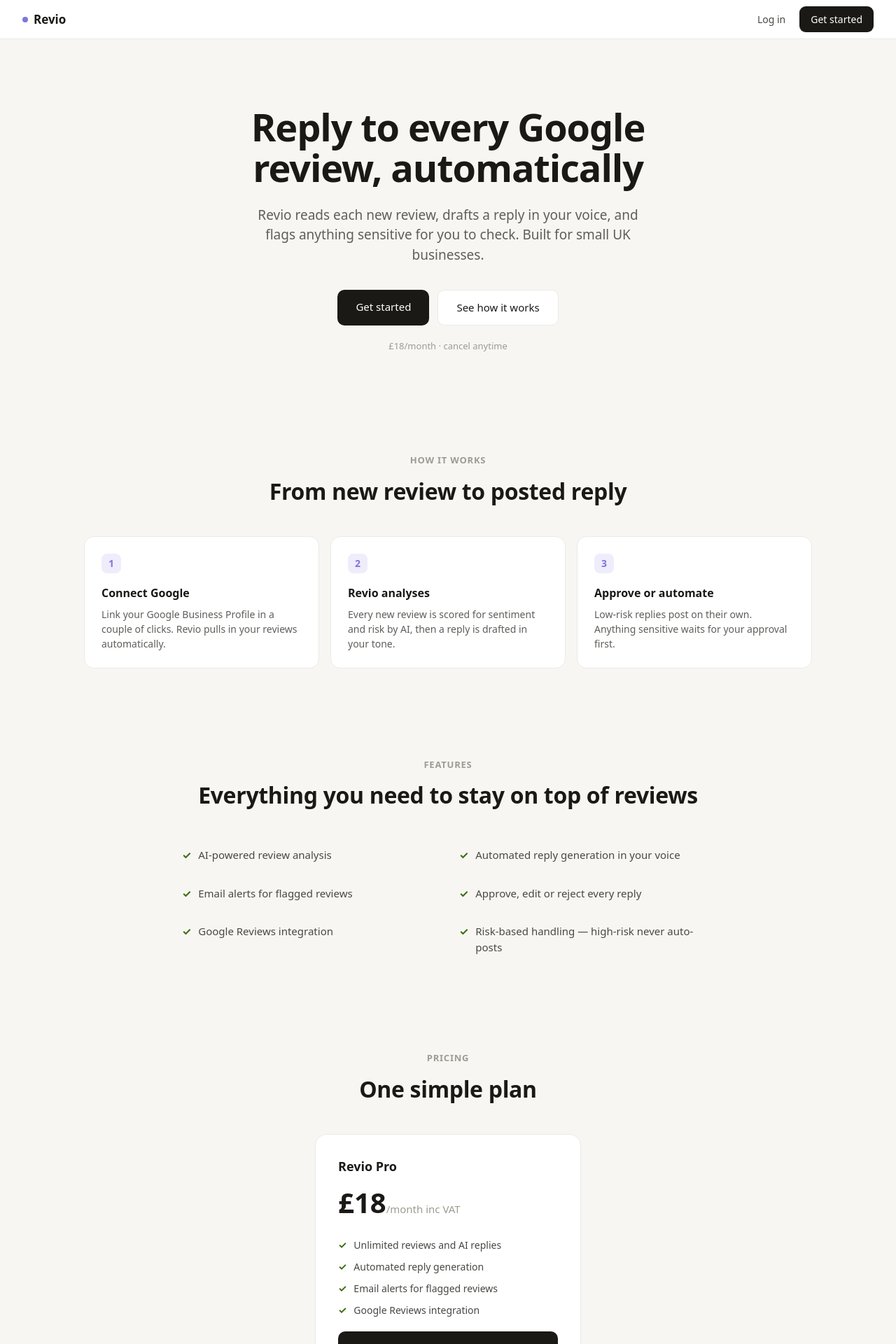
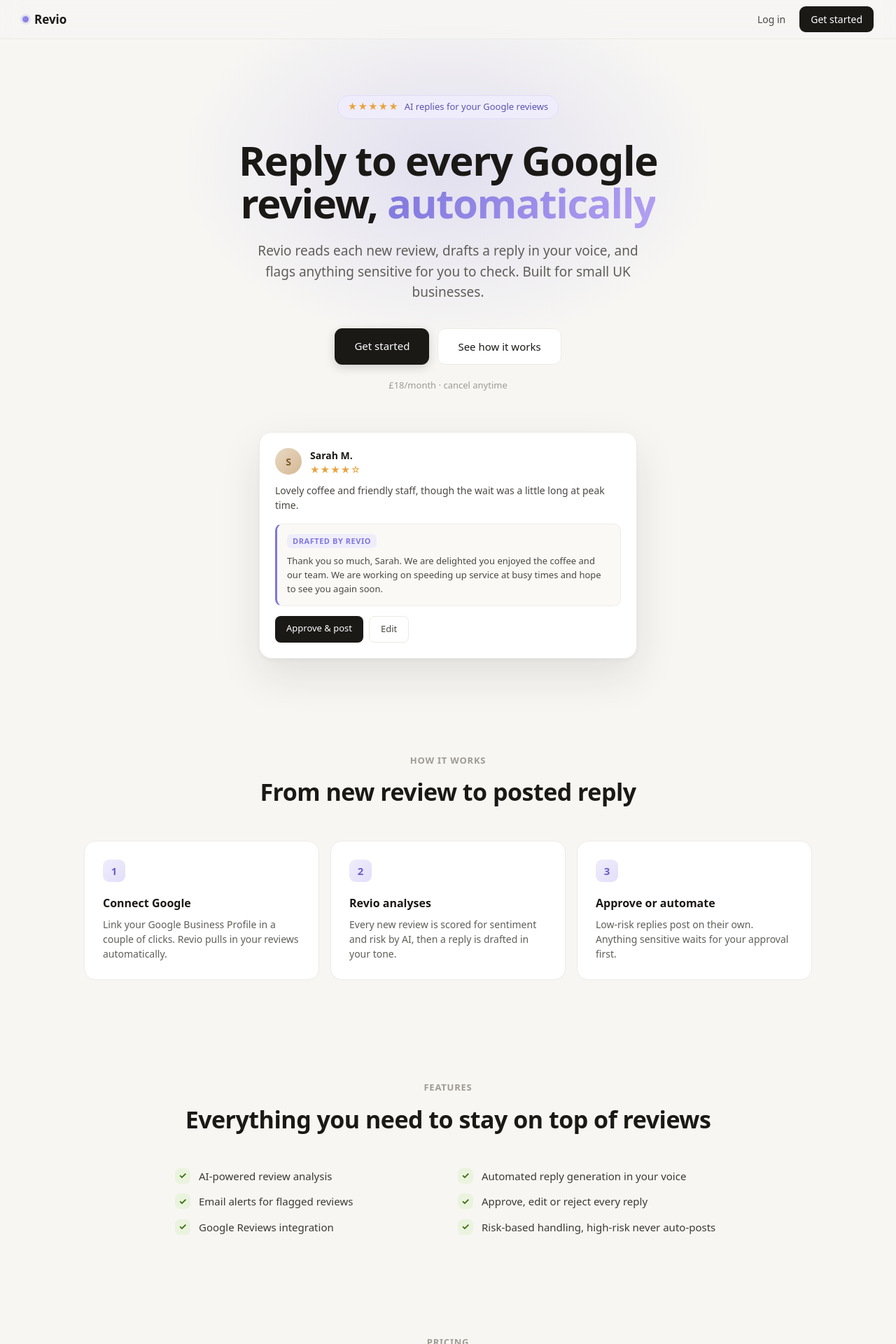
Before and after one commit to guppa2026-crypto/Revio, a Next.js app in the folder frontend/: page / in a window 1280 px wide. Shown: the top 1920 px of the page at 70% size. Built offline with nearby package versions, Linux system fonts and the light colour scheme.

Commit message:
Polish landing page: hero glow, preview card, animations

```diff
--- a/frontend/app/page.tsx
+++ b/frontend/app/page.tsx
@@ -13,57 +13,82 @@
 
   const css = `
     *, *::before, *::after { box-sizing: border-box; margin: 0; padding: 0; }
-    .shell { min-height: 100vh; background: #F7F6F3; font-family: system-ui, -apple-system, sans-serif; color: #1A1916; }
+    .shell { min-height: 100vh; background: #F7F6F3; font-family: system-ui, -apple-system, sans-serif; color: #1A1916; overflow-x: hidden; }
     a { text-decoration: none; color: inherit; }
 
-    .nav { background: #fff; border-bottom: 1px solid #ECEAE4; padding: 0 2rem; height: 56px; display: flex; align-items: center; justify-content: space-between; position: sticky; top: 0; z-index: 10; }
+    @keyframes fadeUp { from { opacity: 0; transform: translateY(18px); } to { opacity: 1; transform: none; } }
+    @keyframes floatIn { from { opacity: 0; transform: translateY(28px) scale(0.98); } to { opacity: 1; transform: none; } }
+    .anim { opacity: 0; animation: fadeUp 0.7s cubic-bezier(0.16,1,0.3,1) forwards; }
+    .d1 { animation-delay: 0.05s; } .d2 { animation-delay: 0.15s; } .d3 { animation-delay: 0.25s; } .d4 { animation-delay: 0.35s; }
+
+    .nav { background: rgba(247,246,243,0.8); backdrop-filter: blur(12px); -webkit-backdrop-filter: blur(12px); border-bottom: 1px solid #ECEAE4; padding: 0 2rem; height: 56px; display: flex; align-items: center; justify-content: space-between; position: sticky; top: 0; z-index: 20; }
     .nav-logo { font-size: 17px; font-weight: 600; display: flex; align-items: center; gap: 8px; }
-    .nav-dot { width: 8px; height: 8px; border-radius: 50%; background: #7F77DD; }
+    .nav-dot { width: 9px; height: 9px; border-radius: 50%; background: linear-gradient(135deg, #9A8FF0, #7F77DD); box-shadow: 0 0 0 3px rgba(127,119,221,0.15); }
     .nav-links { display: flex; align-items: center; gap: 8px; }
     .nav-login { font-size: 14px; color: #4A4844; padding: 8px 12px; border-radius: 8px; }
     .nav-login:hover { background: #F1EFE8; }
-    .nav-cta { font-size: 14px; font-weight: 500; color: #fff; background: #1A1916; padding: 8px 16px; border-radius: 9px; }
-    .nav-cta:hover { background: #333; }
+    .nav-cta { font-size: 14px; font-weight: 500; color: #fff; background: #1A1916; padding: 8px 16px; border-radius: 9px; transition: transform 0.15s, background 0.15s; }
+    .nav-cta:hover { background: #333; transform: translateY(-1px); }
 
-    .wrap { max-width: 1040px; margin: 0 auto; padding: 0 1.5rem; }
+    .wrap { max-width: 1040px; margin: 0 auto; padding: 0 1.5rem; position: relative; }
 
-    .hero { padding: 6rem 0 5rem; text-align: center; }
-    .hero h1 { font-size: clamp(34px, 5.5vw, 54px); line-height: 1.08; font-weight: 600; letter-spacing: -0.02em; max-width: 720px; margin: 0 auto; }
-    .hero p { font-size: clamp(16px, 2vw, 19px); color: #5F5E5A; max-width: 560px; margin: 1.5rem auto 0; line-height: 1.5; }
+    .hero-bg { position: absolute; top: -120px; left: 50%; transform: translateX(-50%); width: 900px; height: 600px; background: radial-gradient(ellipse at center, rgba(127,119,221,0.18), rgba(127,119,221,0) 60%); pointer-events: none; z-index: 0; }
+    .hero { padding: 5rem 0 4rem; text-align: center; position: relative; z-index: 1; }
+    .badge { display: inline-flex; align-items: center; gap: 8px; font-size: 13px; font-weight: 500; color: #5A52B5; background: #EFEDFB; border: 1px solid #E0DCFA; padding: 6px 14px; border-radius: 99px; margin-bottom: 1.75rem; }
+    .badge-stars { color: #E8A33D; letter-spacing: 1px; }
+    .hero h1 { font-size: clamp(36px, 5.5vw, 58px); line-height: 1.06; font-weight: 600; letter-spacing: -0.025em; max-width: 740px; margin: 0 auto; }
+    .grad { background: linear-gradient(120deg, #7F77DD, #B3A0F2); -webkit-background-clip: text; background-clip: text; color: transparent; }
+    .hero p { font-size: clamp(16px, 2vw, 19px); color: #5F5E5A; max-width: 560px; margin: 1.5rem auto 0; line-height: 1.55; }
     .hero-actions { display: flex; gap: 12px; justify-content: center; margin-top: 2.25rem; flex-wrap: wrap; }
-    .btn-primary { font-size: 15px; font-weight: 500; color: #fff; background: #1A1916; padding: 13px 26px; border-radius: 10px; }
-    .btn-primary:hover { background: #333; }
-    .btn-ghost { font-size: 15px; font-weight: 500; color: #1A1916; background: #fff; border: 1px solid #ECEAE4; padding: 13px 26px; border-radius: 10px; }
-    .btn-ghost:hover { background: #fff; border-color: #D8D5CD; }
+    .btn-primary { font-size: 15px; font-weight: 500; color: #fff; background: #1A1916; padding: 14px 28px; border-radius: 11px; box-shadow: 0 4px 14px rgba(26,25,22,0.18); transition: transform 0.15s, box-shadow 0.15s; }
+    .btn-primary:hover { background: #333; transform: translateY(-2px); box-shadow: 0 8px 22px rgba(26,25,22,0.24); }
+    .btn-ghost { font-size: 15px; font-weight: 500; color: #1A1916; background: #fff; border: 1px solid #ECEAE4; padding: 14px 28px; border-radius: 11px; transition: border-color 0.15s, transform 0.15s; }
+    .btn-ghost:hover { border-color: #C9C5BC; transform: translateY(-2px); }
     .hero-note { font-size: 13px; color: #9E9B93; margin-top: 1.25rem; }
 
-    .section { padding: 4rem 0; }
+    .preview { max-width: 540px; margin: 3.5rem auto 0; background: #fff; border: 1px solid #ECEAE4; border-radius: 18px; padding: 22px; text-align: left; box-shadow: 0 2px 6px rgba(26,25,22,0.04), 0 24px 60px rgba(26,25,22,0.10); position: relative; z-index: 1; animation: floatIn 0.9s cubic-bezier(0.16,1,0.3,1) 0.35s both; }
+    .pv-review { display: flex; gap: 12px; }
+    .pv-avatar { width: 38px; height: 38px; border-radius: 50%; background: linear-gradient(135deg, #E8D9C4, #D6B894); flex-shrink: 0; display: flex; align-items: center; justify-content: center; font-size: 14px; font-weight: 600; color: #7A5A2E; }
+    .pv-name { font-size: 14px; font-weight: 600; }
+    .pv-stars { color: #E8A33D; font-size: 13px; letter-spacing: 1px; margin-top: 1px; }
+    .pv-text { font-size: 14px; color: #4A4844; line-height: 1.5; margin-top: 8px; }
+    .pv-reply { margin-top: 16px; background: #FAF9F6; border: 1px solid #EFEDE7; border-left: 3px solid #7F77DD; border-radius: 10px; padding: 14px; }
+    .pv-reply-head { display: flex; align-items: center; gap: 8px; margin-bottom: 8px; }
+    .pv-ai { font-size: 11px; font-weight: 600; text-transform: uppercase; letter-spacing: 0.05em; color: #7F77DD; background: #EFEDFB; padding: 2px 8px; border-radius: 6px; }
+    .pv-reply-text { font-size: 13px; color: #4A4844; line-height: 1.55; }
+    .pv-actions { display: flex; gap: 8px; margin-top: 14px; }
+    .pv-approve { font-size: 13px; font-weight: 500; color: #fff; background: #1A1916; padding: 8px 16px; border-radius: 8px; }
+    .pv-edit { font-size: 13px; font-weight: 500; color: #4A4844; background: #fff; border: 1px solid #ECEAE4; padding: 8px 16px; border-radius: 8px; }
+
+    .section { padding: 4.5rem 0; position: relative; }
     .section-label { font-size: 13px; font-weight: 600; text-transform: uppercase; letter-spacing: 0.06em; color: #9E9B93; text-align: center; }
-    .section-title { font-size: clamp(24px, 3vw, 32px); font-weight: 600; letter-spacing: -0.01em; text-align: center; margin-top: 10px; }
+    .section-title { font-size: clamp(24px, 3vw, 34px); font-weight: 600; letter-spacing: -0.015em; text-align: center; margin-top: 10px; }
 
-    .steps { display: grid; grid-template-columns: repeat(3, 1fr); gap: 16px; margin-top: 2.5rem; }
-    .step { background: #fff; border: 1px solid #ECEAE4; border-radius: 14px; padding: 24px; }
-    .step-num { width: 28px; height: 28px; border-radius: 8px; background: #EFEDFB; color: #7F77DD; font-size: 14px; font-weight: 600; display: flex; align-items: center; justify-content: center; }
-    .step h3 { font-size: 16px; font-weight: 600; margin: 16px 0 8px; }
+    .steps { display: grid; grid-template-columns: repeat(3, 1fr); gap: 16px; margin-top: 2.75rem; }
+    .step { background: #fff; border: 1px solid #ECEAE4; border-radius: 16px; padding: 26px; transition: transform 0.2s, box-shadow 0.2s; }
+    .step:hover { transform: translateY(-4px); box-shadow: 0 12px 30px rgba(26,25,22,0.08); }
+    .step-num { width: 32px; height: 32px; border-radius: 9px; background: linear-gradient(135deg, #EFEDFB, #E3DEFA); color: #6A61C9; font-size: 15px; font-weight: 600; display: flex; align-items: center; justify-content: center; }
+    .step h3 { font-size: 16px; font-weight: 600; margin: 18px 0 8px; }
     .step p { font-size: 14px; color: #5F5E5A; line-height: 1.5; }
 
-    .features { display: grid; grid-template-columns: repeat(2, 1fr); gap: 12px 32px; margin-top: 2.5rem; max-width: 760px; margin-left: auto; margin-right: auto; }
-    .feature { font-size: 15px; color: #4A4844; display: flex; align-items: flex-start; gap: 10px; padding: 10px 0; }
-    .feature::before { content: '✓'; color: #3B6D11; font-weight: 700; flex-shrink: 0; }
+    .features { display: grid; grid-template-columns: repeat(2, 1fr); gap: 14px 28px; margin-top: 2.75rem; max-width: 780px; margin-left: auto; margin-right: auto; }
+    .feature { font-size: 15px; color: #3A3934; display: flex; align-items: center; gap: 12px; }
+    .feature-check { width: 22px; height: 22px; border-radius: 7px; background: #EAF3DE; color: #3B6D11; font-size: 13px; font-weight: 700; display: flex; align-items: center; justify-content: center; flex-shrink: 0; }
 
-    .price-card { background: #fff; border: 1px solid #ECEAE4; border-radius: 16px; padding: 32px; max-width: 380px; margin: 2.5rem auto 0; }
+    .price-card { background: #fff; border: 1px solid #E0DCFA; border-radius: 18px; padding: 34px; max-width: 380px; margin: 2.75rem auto 0; box-shadow: 0 2px 6px rgba(26,25,22,0.04), 0 20px 50px rgba(127,119,221,0.14); }
     .price-name { font-size: 18px; font-weight: 600; }
-    .price-amount { font-size: 40px; font-weight: 600; margin-top: 8px; }
-    .price-amount span { font-size: 15px; font-weight: 400; color: #9E9B93; }
-    .price-list { margin: 20px 0; display: flex; flex-direction: column; gap: 10px; }
-    .price-list .feature { padding: 0; font-size: 14px; }
-    .price-cta { display: block; text-align: center; font-size: 15px; font-weight: 500; color: #fff; background: #1A1916; padding: 13px; border-radius: 10px; }
+    .price-amount { font-size: 44px; font-weight: 600; margin-top: 10px; letter-spacing: -0.02em; }
+    .price-amount span { font-size: 15px; font-weight: 400; color: #9E9B93; letter-spacing: 0; }
+    .price-list { margin: 22px 0; display: flex; flex-direction: column; gap: 12px; }
+    .price-cta { display: block; text-align: center; font-size: 15px; font-weight: 500; color: #fff; background: #1A1916; padding: 14px; border-radius: 11px; transition: background 0.15s; }
     .price-cta:hover { background: #333; }
 
-    .cta-band { background: #1A1916; border-radius: 18px; padding: 3.5rem 2rem; text-align: center; margin: 2rem 0; }
-    .cta-band h2 { color: #fff; font-size: clamp(24px, 3vw, 32px); font-weight: 600; }
-    .cta-band p { color: #B0ADA5; margin-top: 12px; font-size: 16px; }
-    .cta-band a { display: inline-block; margin-top: 1.75rem; background: #fff; color: #1A1916; font-size: 15px; font-weight: 500; padding: 13px 28px; border-radius: 10px; }
+    .cta-band { background: linear-gradient(135deg, #1A1916, #2A2540); border-radius: 22px; padding: 4rem 2rem; text-align: center; margin: 2rem 0; position: relative; overflow: hidden; }
+    .cta-band::before { content: ''; position: absolute; top: -80px; right: -40px; width: 320px; height: 320px; background: radial-gradient(circle, rgba(127,119,221,0.4), transparent 65%); pointer-events: none; }
+    .cta-band h2 { color: #fff; font-size: clamp(24px, 3vw, 34px); font-weight: 600; position: relative; }
+    .cta-band p { color: #B6B1C9; margin-top: 12px; font-size: 16px; position: relative; }
+    .cta-band a { display: inline-block; margin-top: 1.75rem; background: #fff; color: #1A1916; font-size: 15px; font-weight: 500; padding: 14px 30px; border-radius: 11px; position: relative; transition: transform 0.15s; }
+    .cta-band a:hover { transform: translateY(-2px); }
 
     .footer { border-top: 1px solid #ECEAE4; padding: 2rem 0; display: flex; align-items: center; justify-content: space-between; flex-wrap: wrap; gap: 12px; }
     .footer-brand { font-size: 14px; font-weight: 600; display: flex; align-items: center; gap: 8px; }
@@ -71,8 +96,11 @@
 
     @media (max-width: 720px) {
       .steps { grid-template-columns: 1fr; }
-      .features { grid-template-columns: 1fr; gap: 0; }
+      .features { grid-template-columns: 1fr; gap: 14px; }
       .nav { padding: 0 1.25rem; }
+    }
+    @media (prefers-reduced-motion: reduce) {
+      .anim, .preview { animation: none; opacity: 1; }
     }
   `
 
@@ -88,15 +116,38 @@
           </div>
         </nav>
 
-        <header className="hero wrap">
-          <h1>Reply to every Google review, automatically</h1>
-          <p>Revio reads each new review, drafts a reply in your voice, and flags anything sensitive for you to check. Built for small UK businesses.</p>
-          <div className="hero-actions">
-            <a className="btn-primary" href={primaryHref}>{primaryLabel}</a>
-            <a className="btn-ghost" href="#how">See how it works</a>
-          </div>
-          <div className="hero-note">£18/month · cancel anytime</div>
-        </header>
+        <div className="wrap">
+          <div className="hero-bg" />
+          <header className="hero">
+            <div className="badge anim d1"><span className="badge-stars">★★★★★</span> AI replies for your Google reviews</div>
+            <h1 className="anim d2">Reply to every Google review, <span className="grad">automatically</span></h1>
+            <p className="anim d3">Revio reads each new review, drafts a reply in your voice, and flags anything sensitive for you to check. Built for small UK businesses.</p>
+            <div className="hero-actions anim d4">
+              <a className="btn-primary" href={primaryHref}>{primaryLabel}</a>
+              <a className="btn-ghost" href="#how">See how it works</a>
+            </div>
+            <div className="hero-note anim d4">£18/month · cancel anytime</div>
+
+            <div className="preview">
+              <div className="pv-review">
+                <div className="pv-avatar">S</div>
+                <div>
+                  <div className="pv-name">Sarah M.</div>
+                  <div className="pv-stars">★★★★☆</div>
+                </div>
+              </div>
+              <div className="pv-text">Lovely coffee and friendly staff, though the wait was a little long at peak time.</div>
+              <div className="pv-reply">
+                <div className="pv-reply-head"><span className="pv-ai">Drafted by Revio</span></div>
+                <div className="pv-reply-text">Thank you so much, Sarah. We are delighted you enjoyed the coffee and our team. We are working on speeding up service at busy times and hope to see you again soon.</div>
+              </div>
+              <div className="pv-actions">
+                <span className="pv-approve">Approve &amp; post</span>
+                <span className="pv-edit">Edit</span>
+              </div>
+            </div>
+          </header>
+        </div>
 
         <section className="section wrap" id="how">
           <div className="section-label">How it works</div>
@@ -124,12 +175,12 @@
           <div className="section-label">Features</div>
           <h2 className="section-title">Everything you need to stay on top of reviews</h2>
           <div className="features">
-            <div className="feature">AI-powered review analysis</div>
-            <div className="feature">Automated reply generation in your voice</div>
-            <div className="feature">Email alerts for flagged reviews</div>
-            <div className="feature">Approve, edit or reject every reply</div>
-            <div className="feature">Google Reviews integration</div>
-            <div className="feature">Risk-based handling — high-risk never auto-posts</div>
+            <div className="feature"><span className="feature-check">✓</span>AI-powered review analysis</div>
+            <div className="feature"><span className="feature-check">✓</span>Automated reply generation in your voice</div>
+            <div className="feature"><span className="feature-check">✓</span>Email alerts for flagged reviews</div>
+            <div className="feature"><span className="feature-check">✓</span>Approve, edit or reject every reply</div>
+            <div className="feature"><span className="feature-check">✓</span>Google Reviews integration</div>
+            <div className="feature"><span className="feature-check">✓</span>Risk-based handling, high-risk never auto-posts</div>
           </div>
         </section>
 
@@ -140,10 +191,10 @@
             <div className="price-name">Revio Pro</div>
             <div className="price-amount">£18<span>/month inc VAT</span></div>
             <div className="price-list">
-              <div className="feature">Unlimited reviews and AI replies</div>
-              <div className="feature">Automated reply generation</div>
-              <div className="feature">Email alerts for flagged reviews</div>
-              <div className="feature">Google Reviews integration</div>
+              <div className="feature"><span className="feature-check">✓</span>Unlimited reviews and AI replies</div>
+              <div className="feature"><span className="feature-check">✓</span>Automated reply generation</div>
+              <div className="feature"><span className="feature-check">✓</span>Email alerts for flagged reviews</div>
+              <div className="feature"><span className="feature-check">✓</span>Google Reviews integration</div>
             </div>
             <a className="price-cta" href={primaryHref}>{primaryLabel}</a>
           </div>
```
